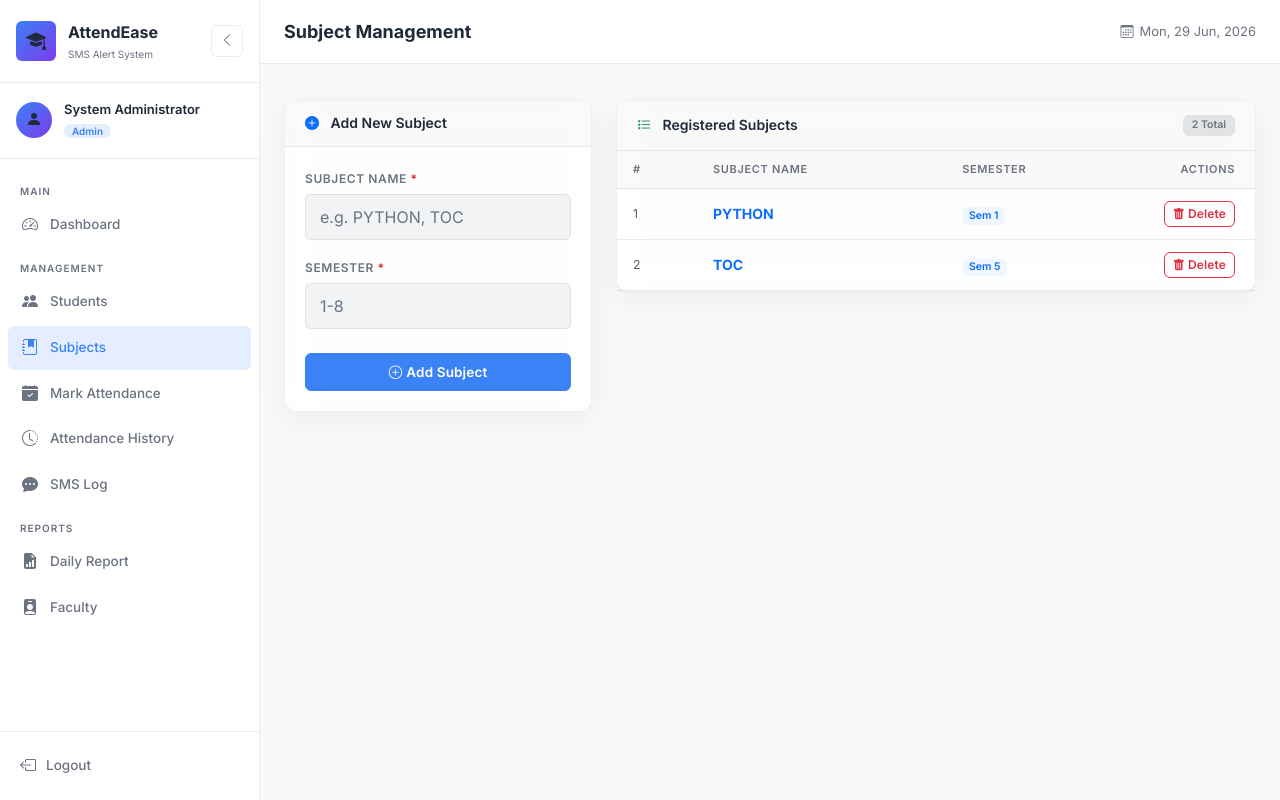
After one commit to Uttama786/Student-Attendance-Parent-SMS-Alert-System, a Flask app: page /attendance/subjects in a window 1280 px wide. The commit adds this page. Run offline with Flask 3, Linux system fonts and the light colour scheme; a user stored in the database is signed in; some libraries are stand-ins or nearby versions.

Commit message:
feat: Add dynamic subjects management, light mode style, semester filters, and duplication check

```diff
--- a/app.py
+++ b/app.py
@@ -44,6 +44,7 @@ def create_app(config_name: str = "default") -> Flask:
     with app.app_context():
         db.create_all()
         _seed_admin(app)
+        _seed_subjects(app)
 
     # ── Logging ───────────────────────────────────────────────────────────────
     logging.basicConfig(
@@ -75,6 +76,20 @@ def _seed_admin(app: Flask) -> None:
         )
 
 
+def _seed_subjects(app: Flask) -> None:
+    """
+    Creates default subjects (PYTHON for Sem 1, TOC for Sem 5)
+    on first run if no subject records exist.
+    """
+    from models import Subject
+
+    if Subject.query.count() == 0:
+        db.session.add(Subject(name="PYTHON", semester=1))
+        db.session.add(Subject(name="TOC", semester=5))
+        db.session.commit()
+        app.logger.info("Default subjects seeded (PYTHON -> Sem 1, TOC -> Sem 5)")
+
+
 # ── Entry point ───────────────────────────────────────────────────────────────
 
 if __name__ == "__main__":
--- a/blueprints/attendance/routes.py
+++ b/blueprints/attendance/routes.py
@@ -15,36 +15,41 @@ from flask import (
 )
 from flask_login import login_required, current_user
 from flask_wtf import FlaskForm
-from wtforms import StringField, DateField, SelectField
-from wtforms.validators import DataRequired, Length
+from wtforms import StringField, DateField, SelectField, IntegerField
+from wtforms.validators import DataRequired, Length, NumberRange
 
 from extensions import db
-from models import Student, Attendance, SMSLog, AttendanceStatus
+from models import Student, Attendance, SMSLog, AttendanceStatus, Subject
 from blueprints.sms.service import send_absence_sms
 
 attendance_bp = Blueprint("attendance", __name__, template_folder="../../templates/attendance")
-
-SUBJECTS = [
-    "Mathematics", "Physics", "Chemistry", "English",
-    "Data Structures", "Algorithms", "Operating Systems",
-    "Database Management", "Computer Networks", "Software Engineering",
-    "Web Development", "Machine Learning", "Artificial Intelligence",
-    "Digital Electronics", "Microprocessors", "Other",
-]
-
 
 # ─────────────────────────────── Forms ───────────────────────────────────────
 
 class AttendanceForm(FlaskForm):
     subject = SelectField(
         "Subject",
-        choices=[("", "— Select Subject —")] + [(s, s) for s in SUBJECTS],
+        choices=[],
         validators=[DataRequired(message="Please select a subject")],
     )
     attendance_date = DateField(
         "Date",
         validators=[DataRequired()],
         default=date.today,
+    )
+
+
+class SubjectForm(FlaskForm):
+    name = StringField(
+        "Subject Name",
+        validators=[DataRequired(message="Subject name is required"), Length(max=120)],
+    )
+    semester = IntegerField(
+        "Semester",
+        validators=[
+            DataRequired(message="Semester is required"),
+            NumberRange(min=1, max=8, message="Semester must be between 1 and 8"),
+        ],
     )
 
 
@@ -59,10 +64,13 @@ def mark():
                    Absent students trigger an SMS to their parent.
     """
     form = AttendanceForm()
+    db_subjects = Subject.query.order_by(Subject.name).all()
+    form.subject.choices = [("", "— Select Subject —")] + [(s.name, s.name) for s in db_subjects]
 
     # On initial GET without query params, show the selector form
     subject = request.args.get("subject") or request.form.get("subject", "")
     date_str = request.args.get("date") or request.form.get("attendance_date", str(date.today()))
+    semester_str = request.args.get("semester") or request.form.get("semester", "")
 
     try:
         selected_date = datetime.strptime(date_str, "%Y-%m-%d").date()
@@ -73,7 +81,14 @@ def mark():
     existing_map = {}  # student_id -> AttendanceStatus
 
     if subject:
-        students = Student.query.order_by(Student.name).all()
+        # Load students (filtered by semester if specified)
+        q = Student.query
+        if semester_str:
+            try:
+                q = q.filter(Student.semester == int(semester_str))
+            except ValueError:
+                pass
+        students = q.order_by(Student.name).all()
 
         # Load already-marked entries for this subject/date
         existing = Attendance.query.filter_by(
@@ -134,16 +149,17 @@ def mark():
             f"{sms_count} SMS notification(s) sent successfully.",
             "success",
         )
-        return redirect(url_for("attendance.mark", subject=subject, date=date_str))
+        return redirect(url_for("attendance.mark", subject=subject, date=date_str, semester=semester_str))
 
     return render_template(
         "attendance/mark.html",
         title="Mark Attendance",
         form=form,
-        subjects=SUBJECTS,
+        subjects=db_subjects,
         students=students,
         selected_subject=subject,
         selected_date=selected_date,
+        selected_semester=semester_str,
         existing_map=existing_map,
         AttendanceStatus=AttendanceStatus,
     )
@@ -181,11 +197,13 @@ def history():
         page=page, per_page=20, error_out=False
     )
 
+    db_subjects = [s.name for s in Subject.query.order_by(Subject.name).all()]
+
     return render_template(
         "attendance/history.html",
         title="Attendance History",
         records=records,
-        subjects=SUBJECTS,
+        subjects=db_subjects,
         subject_filter=subject_filter,
         date_filter=date_filter,
         student_filter=student_filter,
@@ -209,3 +227,44 @@ def sms_log():
         title="SMS Log",
         logs=logs,
     )
+
+
+@attendance_bp.route("/subjects", methods=["GET", "POST"])
+@login_required
+def subjects_list():
+    """List and add subjects."""
+    form = SubjectForm()
+    if form.validate_on_submit():
+        name = form.name.data.strip().upper()
+        semester = form.semester.data
+
+        # Duplicate subject check
+        existing = Subject.query.filter_by(name=name).first()
+        if existing:
+            flash(f"Subject '{name}' already exists.", "danger")
+        else:
+            sub = Subject(name=name, semester=semester)
+            db.session.add(sub)
+            db.session.commit()
+            flash(f"Subject '{name}' added successfully for Semester {semester}.", "success")
+            return redirect(url_for("attendance.subjects_list"))
+
+    subjects = Subject.query.order_by(Subject.semester, Subject.name).all()
+    return render_template(
+        "attendance/subjects.html",
+        title="Subject Management",
+        subjects=subjects,
+        form=form,
+    )
+
+
+@attendance_bp.route("/subjects/<int:subject_id>/delete", methods=["POST"])
+@login_required
+def delete_subject(subject_id: int):
+    """Delete a subject."""
+    sub = Subject.query.get_or_404(subject_id)
+    name = sub.name
+    db.session.delete(sub)
+    db.session.commit()
+    flash(f"Subject '{name}' deleted.", "warning")
+    return redirect(url_for("attendance.subjects_list"))
--- a/blueprints/students/routes.py
+++ b/blueprints/students/routes.py
@@ -93,10 +93,16 @@ def add_student():
     form = StudentForm()
 
     if form.validate_on_submit():
-        # Check for duplicate student ID
-        existing = Student.query.filter_by(student_id=form.student_id.data.strip()).first()
-        if existing:
-            flash(f"Student ID '{form.student_id.data}' already exists.", "danger")
+        # Check for duplicate student ID (USN)
+        existing_usn = Student.query.filter_by(student_id=form.student_id.data.strip()).first()
+        if existing_usn:
+            flash(f"Student ID (USN) '{form.student_id.data}' already exists.", "danger")
+            return render_template("students/form.html", form=form, title="Add Student", action="add")
+
+        # Check for duplicate parent phone number
+        existing_phone = Student.query.filter_by(parent_phone=form.parent_phone.data.strip()).first()
+        if existing_phone:
+            flash(f"Parent phone number '{form.parent_phone.data}' is already registered for student '{existing_phone.name}' ({existing_phone.student_id}).", "danger")
             return render_template("students/form.html", form=form, title="Add Student", action="add")
 
         student = Student(
@@ -128,6 +134,13 @@ def edit_student(student_id: int):
             existing = Student.query.filter_by(student_id=form.student_id.data.strip()).first()
             if existing:
                 flash(f"Student ID '{form.student_id.data}' already exists.", "danger")
+                return render_template("students/form.html", form=form, title="Edit Student", action="edit", student=student)
+
+        # Check duplicate phone only if changed
+        if form.parent_phone.data.strip() != student.parent_phone:
+            existing_phone = Student.query.filter_by(parent_phone=form.parent_phone.data.strip()).first()
+            if existing_phone:
+                flash(f"Parent phone number '{form.parent_phone.data}' is already registered for student '{existing_phone.name}' ({existing_phone.student_id}).", "danger")
                 return render_template("students/form.html", form=form, title="Edit Student", action="edit", student=student)
 
         student.student_id = form.student_id.data.strip()
@@ -207,6 +220,9 @@ def import_students():
         error_count = 0
         errors = []
 
+        seen_usns = set()
+        seen_phones = set()
+
         for row_num, row in enumerate(reader, start=2):
             student_id = (row.get("student_id") or "").strip()
             name = (row.get("name") or "").strip()
@@ -220,10 +236,29 @@ def import_students():
                 error_count += 1
                 continue
 
-            # Duplicate ID check
-            existing = Student.query.filter_by(student_id=student_id).first()
-            if existing:
-                errors.append(f"Row {row_num}: Student ID '{student_id}' already exists.")
+            # Duplicate ID check in CSV itself
+            if student_id in seen_usns:
+                errors.append(f"Row {row_num}: Duplicate Student ID '{student_id}' inside the uploaded CSV file.")
+                error_count += 1
+                continue
+
+            # Duplicate parent phone check in CSV itself
+            if p_phone in seen_phones:
+                errors.append(f"Row {row_num}: Duplicate parent phone number '{p_phone}' inside the uploaded CSV file.")
+                error_count += 1
+                continue
+
+            # Duplicate ID check in DB
+            existing_usn = Student.query.filter_by(student_id=student_id).first()
+            if existing_usn:
+                errors.append(f"Row {row_num}: Student ID '{student_id}' already exists in database.")
+                error_count += 1
+                continue
+
+            # Duplicate parent phone check in DB
+            existing_phone = Student.query.filter_by(parent_phone=p_phone).first()
+            if existing_phone:
+                errors.append(f"Row {row_num}: Parent phone number '{p_phone}' is already registered in database for student '{existing_phone.name}'.")
                 error_count += 1
                 continue
 
@@ -242,6 +277,10 @@ def import_students():
                 errors.append(f"Row {row_num}: Department '{dept}' is invalid.")
                 error_count += 1
                 continue
+
+            # Add to seen sets
+            seen_usns.add(student_id)
+            seen_phones.add(p_phone)
 
             # Add new student
             student = Student(
--- a/static/css/custom.css
+++ b/static/css/custom.css
@@ -5,28 +5,28 @@
 
 /* ── Google Font & CSS Variables ─────────────────────────────────────────── */
 :root {
-  --bg-primary:     #0d1117;
-  --bg-secondary:   #161b22;
-  --bg-tertiary:    #1c2128;
-  --sidebar-bg:     #0a0e1a;
+  --bg-primary:     #f8f9fa;
+  --bg-secondary:   #ffffff;
+  --bg-tertiary:    #f1f3f5;
+  --sidebar-bg:     #ffffff;
   --sidebar-w:      260px;
   --sidebar-w-sm:   72px;
   --topbar-h:       64px;
 
-  --accent:         #4f8ef7;
-  --accent-hover:   #3b7de0;
-  --success:        #22c55e;
-  --danger:         #ef4444;
-  --warning:        #f59e0b;
-  --info:           #06b6d4;
+  --accent:         #3b82f6;
+  --accent-hover:   #2563eb;
+  --success:        #16a34a;
+  --danger:         #dc2626;
+  --warning:        #d97706;
+  --info:           #0891b2;
 
-  --text-primary:   #e6edf3;
-  --text-muted:     #7d8590;
-  --border:         rgba(255,255,255,0.08);
+  --text-primary:   #1f2937;
+  --text-muted:     #6b7280;
+  --border:         rgba(0, 0, 0, 0.08);
 
-  --glass-bg:       rgba(22, 27, 34, 0.85);
-  --glass-border:   rgba(255,255,255,0.06);
-  --glass-shadow:   0 8px 32px rgba(0,0,0,0.4);
+  --glass-bg:       rgba(255, 255, 255, 0.85);
+  --glass-border:   rgba(0, 0, 0, 0.06);
+  --glass-shadow:   0 8px 32px rgba(0, 0, 0, 0.06);
 
   --radius-sm:      6px;
   --radius-md:      12px;
@@ -343,7 +343,7 @@ body {
 }
 
 .card-header {
-  background: rgba(255,255,255,0.02);
+  background: rgba(0, 0, 0, 0.02);
   border-bottom: 1px solid var(--border);
   padding: 14px 20px;
   border-radius: var(--radius-md) var(--radius-md) 0 0 !important;
@@ -358,7 +358,7 @@ body {
 .card-body { padding: 20px; }
 
 .card-footer {
-  background: rgba(255,255,255,0.02);
+  background: rgba(0, 0, 0, 0.02);
   border-top: 1px solid var(--border);
   padding: 12px 20px;
   border-radius: 0 0 var(--radius-md) var(--radius-md) !important;
@@ -376,7 +376,7 @@ body {
   position: relative;
   overflow: hidden;
   transition: transform var(--transition), box-shadow var(--transition);
-  box-shadow: 0 4px 24px rgba(0,0,0,0.3);
+  box-shadow: 0 4px 24px rgba(0,0,0,0.05);
 }
 
 .kpi-card::before {
@@ -386,7 +386,7 @@ body {
   height: 3px;
 }
 
-.kpi-card:hover { transform: translateY(-3px); box-shadow: 0 12px 40px rgba(0,0,0,0.4); }
+.kpi-card:hover { transform: translateY(-3px); box-shadow: 0 12px 40px rgba(0,0,0,0.1); }
 
 .kpi-primary::before { background: linear-gradient(90deg, var(--accent), #7c3aed); }
 .kpi-success::before { background: linear-gradient(90deg, var(--success), #16a34a); }
@@ -432,7 +432,7 @@ body {
 .table {
   color: var(--text-primary);
   --bs-table-bg: transparent;
-  --bs-table-hover-bg: rgba(255,255,255,0.03);
+  --bs-table-hover-bg: rgba(0,0,0,0.02);
   margin: 0;
 }
 
@@ -444,7 +444,7 @@ body {
   color: var(--text-muted);
   padding: 10px 16px;
   border-bottom: 1px solid var(--border);
-  background: rgba(255,255,255,0.02);
+  background: rgba(0,0,0,0.02);
 }
 
 .table td {
@@ -665,7 +665,7 @@ body {
   color: var(--text-primary);
 }
 
-.modal-glass .btn-close-white { filter: invert(1); }
+.modal-glass .btn-close-white { filter: brightness(0) grayscale(1) opacity(0.8); }
 
 /* ── DataTables overrides ─────────────────────────────────────────────────── */
 .dataTables_wrapper .dataTables_filter input,
@@ -703,7 +703,7 @@ body {
 /* Left brand panel */
 .login-brand-panel {
   flex: 1;
-  background: linear-gradient(135deg, #0a0e1a 0%, #1a1f35 50%, #0d1117 100%);
+  background: linear-gradient(135deg, #f8f9fa 0%, #e9ecef 50%, #dee2e6 100%);
   display: flex;
   align-items: center;
   justify-content: center;
@@ -717,7 +717,7 @@ body {
   position: absolute;
   width: 600px;
   height: 600px;
-  background: radial-gradient(circle, rgba(79,142,247,0.12) 0%, transparent 70%);
+  background: radial-gradient(circle, rgba(59, 130, 246, 0.08) 0%, transparent 70%);
   top: 50%;
   left: 50%;
   transform: translate(-50%, -50%);
@@ -728,7 +728,7 @@ body {
   position: absolute;
   width: 300px;
   height: 300px;
-  background: radial-gradient(circle, rgba(124,58,237,0.1) 0%, transparent 70%);
+  background: radial-gradient(circle, rgba(124, 58, 237, 0.06) 0%, transparent 70%);
   bottom: 10%;
   right: 5%;
 }
@@ -876,16 +876,16 @@ body {
 
 /* ── Bootstrap variable overrides ─────────────────────────────────────────── */
 .badge { font-weight: 600; }
-.alert-success { background: rgba(34,197,94,0.1); border-color: rgba(34,197,94,0.3); color: #86efac; }
-.alert-danger  { background: rgba(239,68,68,0.1); border-color: rgba(239,68,68,0.3); color: #fca5a5; }
-.alert-warning { background: rgba(245,158,11,0.1); border-color: rgba(245,158,11,0.3); color: #fcd34d; }
-.alert-info    { background: rgba(6,182,212,0.1); border-color: rgba(6,182,212,0.3); color: #67e8f9; }
+.alert-success { background: rgba(34,197,94,0.08); border-color: rgba(34,197,94,0.2); color: #15803d; }
+.alert-danger  { background: rgba(239,68,68,0.08); border-color: rgba(239,68,68,0.2); color: #b91c1c; }
+.alert-warning { background: rgba(245,158,11,0.08); border-color: rgba(245,158,11,0.2); color: #b45309; }
+.alert-info    { background: rgba(6,182,212,0.08); border-color: rgba(6,182,212,0.2); color: #0e7490; }
 
-.btn-close { filter: invert(1) brightness(0.7); }
+.btn-close { filter: none; }
 
-.bg-primary-subtle { background: rgba(79,142,247,0.15) !important; }
-.bg-success-subtle { background: rgba(34,197,94,0.15) !important; }
-.bg-danger-subtle  { background: rgba(239,68,68,0.15) !important; }
+.bg-primary-subtle { background: rgba(79,142,247,0.08) !important; }
+.bg-success-subtle { background: rgba(34,197,94,0.08) !important; }
+.bg-danger-subtle  { background: rgba(239,68,68,0.08) !important; }
 
 /* Smooth page load */
 body { animation: fadeIn 0.3s ease; }
--- /dev/null
+++ b/templates/attendance/subjects.html
@@ -0,0 +1,115 @@
+{% extends "base.html" %}
+{% block title %}Subject Management{% endblock %}
+{% block page_title %}Subject Management{% endblock %}
+
+{% block content %}
+<div class="row">
+  <!-- Add Subject Card -->
+  <div class="col-lg-4 mb-4">
+    <div class="card card-glass">
+      <div class="card-header">
+        <h6 class="card-title mb-0">
+          <i class="bi bi-plus-circle-fill me-2 text-primary"></i>
+          Add New Subject
+        </h6>
+      </div>
+      <div class="card-body">
+        <form method="POST" action="{{ url_for('attendance.subjects_list') }}" novalidate id="subjectForm">
+          {{ form.hidden_tag() }}
+
+          <div class="mb-3">
+            <label for="name" class="form-label required">Subject Name</label>
+            {{ form.name(class="form-control" + (" is-invalid" if form.name.errors else ""),
+               placeholder="e.g. PYTHON, TOC", id="name") }}
+            {% if form.name.errors %}
+              <div class="invalid-feedback">{{ form.name.errors[0] }}</div>
+            {% endif %}
+          </div>
+
+          <div class="mb-3">
+            <label for="semester" class="form-label required">Semester</label>
+            {{ form.semester(class="form-control" + (" is-invalid" if form.semester.errors else ""),
+               placeholder="1-8", id="semester", min=1, max=8) }}
+            {% if form.semester.errors %}
+              <div class="invalid-feedback">{{ form.semester.errors[0] }}</div>
+            {% endif %}
+          </div>
+
+          <button type="submit" class="btn btn-primary w-100 mt-2" id="saveSubjectBtn">
+            <i class="bi bi-plus-circle me-1"></i>Add Subject
+          </button>
+        </form>
+      </div>
+    </div>
+  </div>
+
+  <!-- Subject List Card -->
+  <div class="col-lg-8">
+    <div class="card card-glass">
+      <div class="card-header d-flex justify-content-between align-items-center">
+        <h6 class="card-title mb-0">
+          <i class="bi bi-list-stars me-2 text-success"></i>
+          Registered Subjects
+        </h6>
+        <span class="badge bg-secondary-subtle text-secondary border px-2 py-1">
+          {{ subjects | length }} Total
+        </span>
+      </div>
+      <div class="card-body p-0">
+        {% if subjects %}
+          <div class="table-responsive">
+            <table class="table table-hover align-middle mb-0">
+              <thead class="table-head-sm">
+                <tr>
+                  <th style="width: 80px">#</th>
+                  <th>Subject Name</th>
+                  <th>Semester</th>
+                  <th class="text-end" style="width: 120px; padding-right: 20px">Actions</th>
+                </tr>
+              </thead>
+              <tbody>
+                {% for sub in subjects %}
+                  <tr>
+                    <td class="text-muted small">{{ loop.index }}</td>
+                    <td><strong class="text-primary">{{ sub.name }}</strong></td>
+                    <td>
+                      <span class="badge bg-primary-subtle text-primary">Sem {{ sub.semester }}</span>
+                    </td>
+                    <td class="text-end" style="padding-right: 20px">
+                      <form action="{{ url_for('attendance.delete_subject', subject_id=sub.id) }}"
+                            method="POST"
+                            style="display:inline-block;"
+                            onsubmit="return confirm('Are you sure you want to delete subject \'{{ sub.name }}\'?');">
+                        {{ form.hidden_tag() }}
+                        <button type="submit" class="btn btn-xs btn-outline-danger" title="Delete Subject">
+                          <i class="bi bi-trash-fill"></i> Delete
+                        </button>
+                      </form>
+                    </td>
+                  </tr>
+                {% endfor %}
+              </tbody>
+            </table>
+          </div>
+        {% else %}
+          <div class="empty-state py-5">
+            <i class="bi bi-journal-x"></i>
+            <p>No subjects added yet.</p>
+          </div>
+        {% endif %}
+      </div>
+    </div>
+  </div>
+</div>
+{% endblock %}
+
+{% block scripts %}
+<script>
+// Loading state
+document.getElementById('subjectForm')?.addEventListener('submit', () => {
+  const btn = document.getElementById('saveSubjectBtn');
+  btn.innerHTML = '<span class="spinner-border spinner-border-sm me-2"></span>Adding…';
+  btn.disabled = true;
+});
+</script>
+{% endblock %}
--- a/templates/base.html
+++ b/templates/base.html
@@ -73,6 +73,13 @@
            href="{{ url_for('students.list_students') }}">
           <i class="bi bi-people-fill"></i>
           <span>Students</span>
+        </a>
+      </li>
+      <li class="nav-item">
+        <a class="nav-link {% if request.endpoint == 'attendance.subjects_list' %}active{% endif %}"
+           href="{{ url_for('attendance.subjects_list') }}">
+          <i class="bi bi-journal-bookmark-fill"></i>
+          <span>Subjects</span>
         </a>
       </li>
       <li class="nav-item">
--- a/templates/dashboard/index.html
+++ b/templates/dashboard/index.html
@@ -188,10 +188,10 @@ new Chart(trendCtx, {
   },
   options: {
     responsive: true,
-    plugins: { legend: { labels: { color: '#94a3b8' } } },
+    plugins: { legend: { labels: { color: '#475569' } } },
     scales: {
-      x: { ticks: { color: '#94a3b8' }, grid: { color: 'rgba(148,163,184,0.1)' } },
-      y: { ticks: { color: '#94a3b8' }, grid: { color: 'rgba(148,163,184,0.1)' }, beginAtZero: true }
+      x: { ticks: { color: '#64748b' }, grid: { color: 'rgba(0, 0, 0, 0.05)' } },
+      y: { ticks: { color: '#64748b' }, grid: { color: 'rgba(0, 0, 0, 0.05)' }, beginAtZero: true }
     }
   }
 });
```
Also changed, not shown: models.py (+14 -0 lines), templates/attendance/mark.html (+78 -5 lines).
